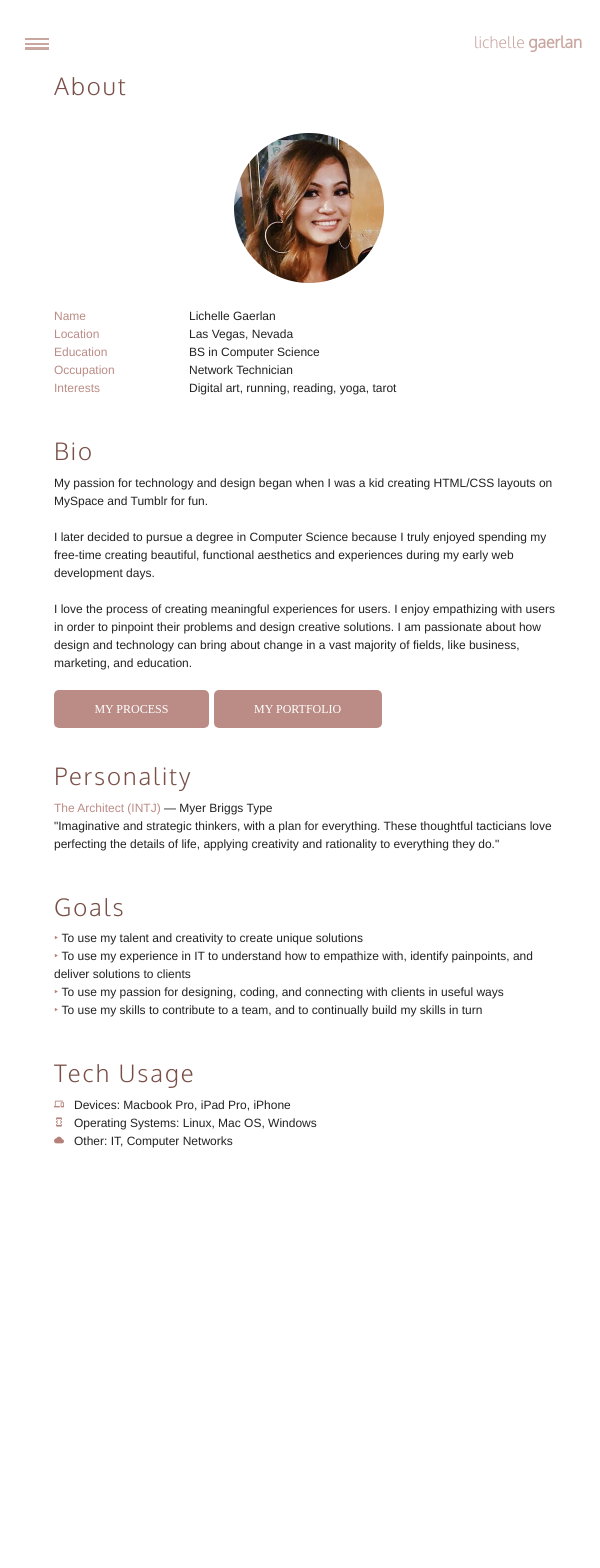
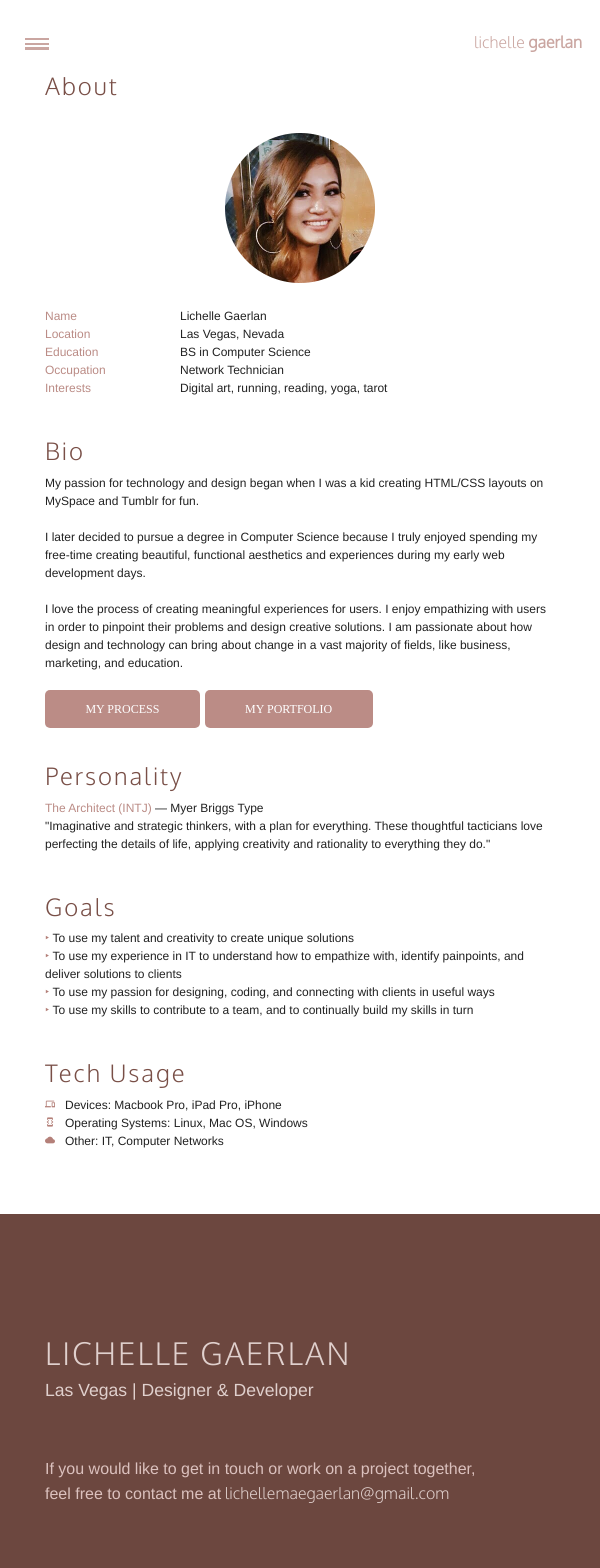
Before and after one commit to lichellegaerlan/lichellegaerlan.github.io, a React (Create React App) app: page /#/about in a window 600 px wide. Shown: the top 1568 px of the page. Before the commit the page ends 1190 px from the top, so only its background shows below. Built offline with nearby package versions, Linux system fonts and the light colour scheme; a web font is replaced by a local one.

Commit message:
fixed about me contact page

```diff
--- a/src/Components/About.css
+++ b/src/Components/About.css
@@ -228,7 +228,7 @@
 @media only screen and (max-width: 600px) {
     .about-pg {
         padding-top: 20%;
-        padding-left: 3%;
+        /* padding-left: 3%; */
         margin-bottom: 0px;
     }
 
@@ -248,10 +248,6 @@
     .process-button {
         margin-right: 5px;
     }
-
-    .sticky-contact {
-        display: none;
-    }
 }
 
 /* tablet in portrait mode */
@@ -262,10 +258,6 @@
 
     .process-button {
         margin-right: 5px;
-    }
-
-    .sticky-contact {
-        display: none;
     }
 }
 
@@ -286,15 +278,3 @@
         padding: 2% 3% 2% 3%;
     }
 }
-
-/* very big desktops */
-@media only screen and (min-width: 1500px) {
-
-}
-
-@media only screen and (min-width: 1800px) {
-    .about-polaroid {
-        width: 410px;
-        height: 495px;
-    }
-}
--- a/src/Components/About.js
+++ b/src/Components/About.js
@@ -23,7 +23,7 @@ export default function About() {
 
     // render() {
         return(
-            <div>
+            // <div>
                 <div className="about-pg">
                     <Container>
                         <Row>
@@ -172,13 +172,12 @@ export default function About() {
                                 <br/>
                             </Col>
                         </Row>
+                        <br/>
                     </Container>
-                </div>
 
-                <div className="sticky-contact">
                     <DarkContact/>
                 </div>
-            </div>
+            // </div>
         );
     // }
 }
--- a/src/Components/DarkContact.css
+++ b/src/Components/DarkContact.css
@@ -43,7 +43,7 @@
 @media only screen and (max-width: 600px) {
     .contact-page-dark {
         padding-top: 20%;
-        height: 60vh;
+        height: 70vh;
     }
 
     .n1-dark {
@@ -58,13 +58,13 @@
 /* tablet in portrait mode */
 @media only screen and (min-width: 600px) and (max-width: 991px) {
     .contact-page-dark {
-        height: 45vh;
+        height: 55vh;
     }
 }
 
 /* large laptops / desktops / ipad pro */
 @media only screen and (min-width: 992px) and (max-width: 1199px) {
     .contact-page-dark {
-        height: 40vh;
+        height: 60vh;
     }
 }
--- a/src/Components/Portfolio.css
+++ b/src/Components/Portfolio.css
@@ -315,6 +315,7 @@
     .parkinn-page {
         padding-top: 5%;
         padding-left: 2%;
+        padding-bottom: 7%;
     }
 
     .parkinn-header {
@@ -328,6 +329,7 @@
     .readit-page {
         padding-top: 5%;
         padding-left: 2%;
+        padding-bottom: 7%;
     }
 
     .readit-header {
@@ -337,6 +339,7 @@
     .soulmates-page {
         padding-top: 5%;
         padding-left: 2%;
+        padding-bottom: 7%;
     }
 
     .soulmates-header {
```
